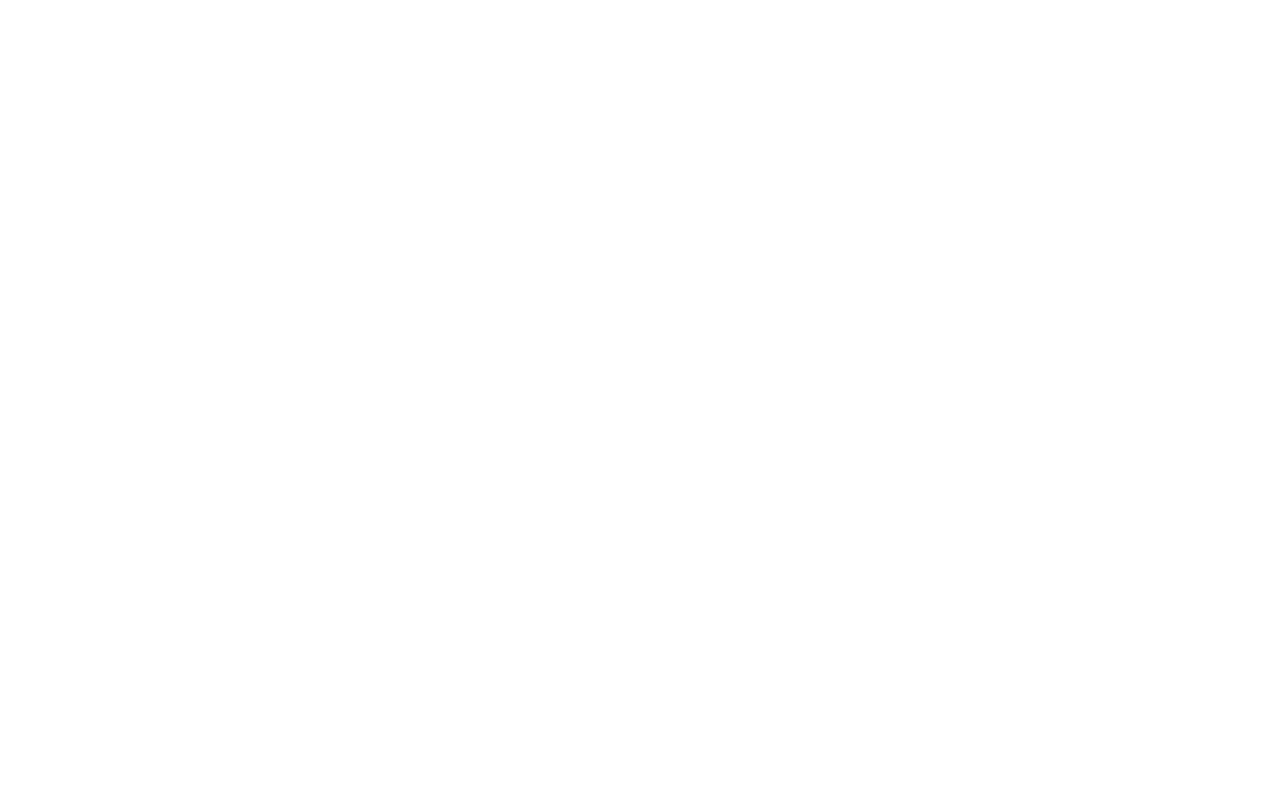
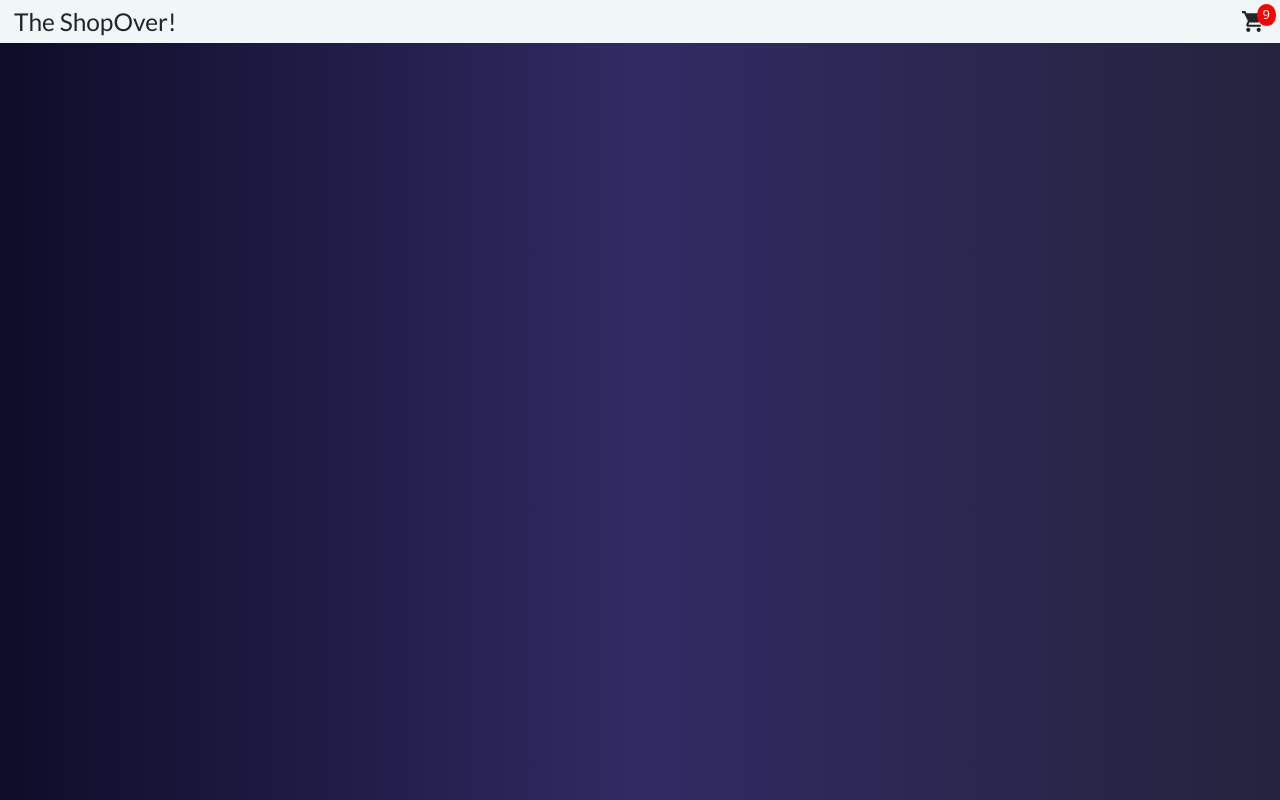
Before and after one commit to AyoTheInspired/redux-shop-over, a React (Create React App) app: page / in a window 1280 px wide. Built offline with nearby package versions, Linux system fonts and the light colour scheme.

Commit message:
Added Navigation and cart

```diff
--- a/src/App.css
+++ b/src/App.css
@@ -8,7 +8,19 @@
 }
 
 .app {
-	/* background: linear-gradient(to right, #0f0c29, #302b63, #24243e); */
+	background: linear-gradient(to right, #0f0c29, #302b63, #24243e);
 	min-height: 100vh;
 	/* background: #383277; */
 }
+
+.flexed {
+	display: flex;
+	justify-content: center;
+	align-items: center;
+}
+
+.flex-btw {
+	display: flex;
+	justify-content: space-between;
+	align-items: center;
+}
--- a/src/App.js
+++ b/src/App.js
@@ -5,12 +5,14 @@
 import ProductListing from "./components/ProductListing";
 import ProductDetail from "./components/ProductDetail";
 import "bootstrap/dist/css/bootstrap.min.css";
+import Navigation from "./components/Navigation";
 
 function App() {
 	return (
-		<div className="App">
+		<div className="app">
 			<Router>
 				{/* <Header /> */}
+				<Navigation />
 				<Switch>
 					{/* <Route path="/" exact component={ProductListing} /> */}
 					{/* <Route path="/product/:productId" exact component={ProductDetail} /> */}
--- /dev/null
+++ b/src/components/Navigation.js
@@ -0,0 +1,46 @@
+import { ShoppingBasket, ShoppingCart } from "@material-ui/icons";
+import React from "react";
+import { Badge } from "react-bootstrap";
+import styled from "styled-components";
+
+function Navigation() {
+	return (
+		<Nav className="py-2 px-3 flex-btw">
+			<div className="nav__left">
+				<h3 className="mb-0">The ShopOver!</h3>
+			</div>
+			<div className="nav__right">
+				<ShoppingCart className="cart__icon" />
+				<span className="badge__wrap">9</span>
+			</div>
+		</Nav>
+	);
+}
+
+export default Navigation;
+
+const Nav = styled.nav`
+	position: sticky;
+	top: 0;
+	background: #f1f7f8;
+	width: 100%;
+
+	.nav__right {
+		position: relative;
+
+		.cart__icon {
+			font-size: 25px;
+		}
+
+		.badge__wrap {
+			position: absolute;
+			top: -5px;
+			right: -10px;
+			background: red;
+			font-size: 13px;
+			padding: 1px 6px;
+			border-radius: 50%;
+			color: #fff;
+		}
+	}
+`;
```
